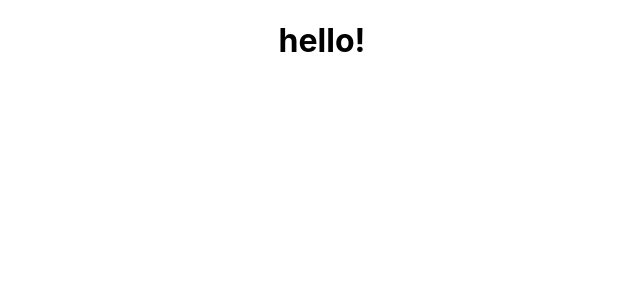
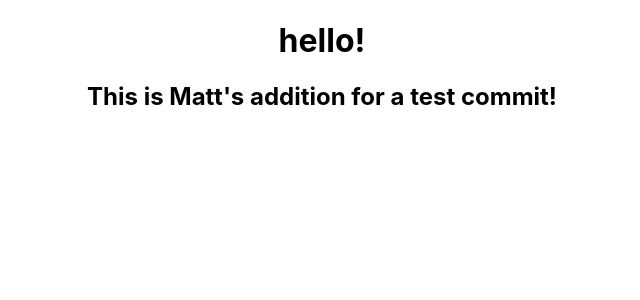
Before and after one commit to Hack-Weekly/tangerine-moose-todo-app, a React (Create React App) app in the folder client/: page / in a window 1280 px wide. Shown: the top 300 px of the page, without its empty margins (318-958 px from the left). Built offline with nearby package versions, Linux system fonts and the light colour scheme.

Commit message:
testing out my first commit

```diff
--- a/client/src/App.js
+++ b/client/src/App.js
@@ -1,10 +1,10 @@
-
 import './App.css';
 
 function App() {
   return (
     <div className="App">
       <h1>hello!</h1>
+      <h2>This is Matt's addition for a test commit!</h2>
     </div>
   );
 }
```
